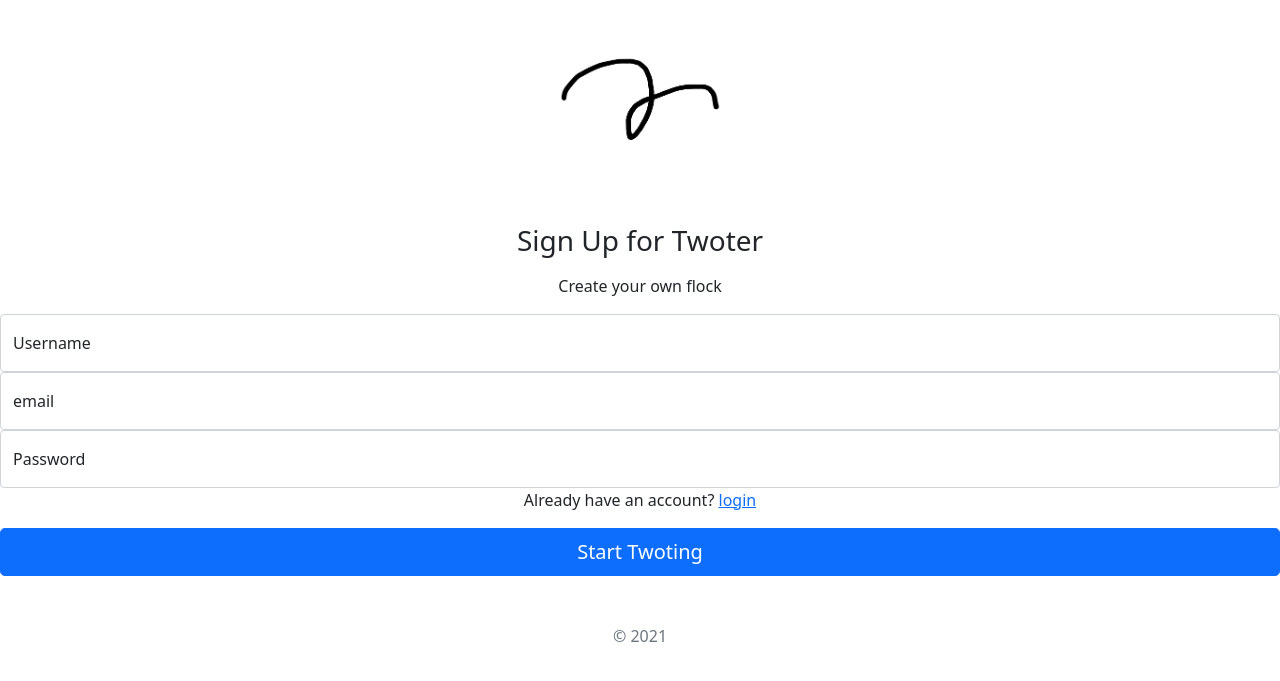
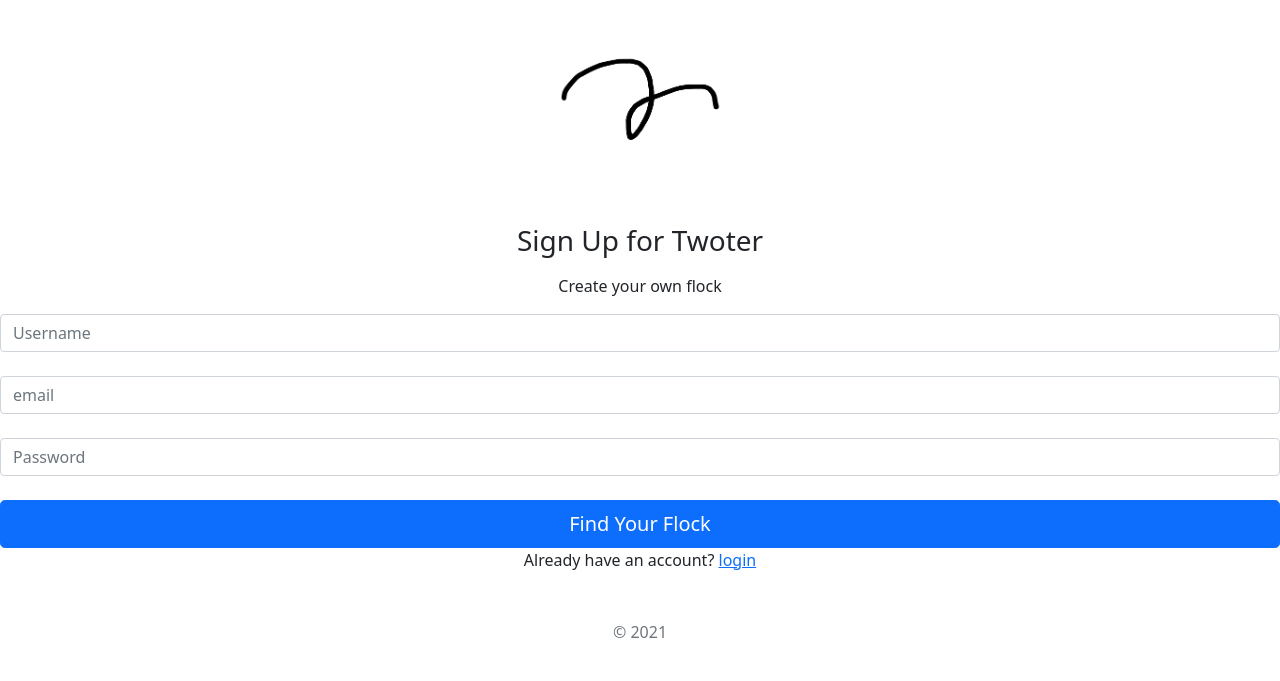
Before and after one commit to tylerBrittain42/Twoter, a Flask app: page /sign-up in a window 1280 px wide. Shown: the top 681 px of the page. Run offline with Flask 2, Linux system fonts and the light colour scheme; parts of the project's set-up code (start-up, migrations or seed data) failed here and were passed over.

Commit message:
login/sign-up tests

```diff
--- a/app/templates/sign-up.html
+++ b/app/templates/sign-up.html
@@ -8,7 +8,8 @@
     <meta name="generator" content="Hugo 0.88.1">
     <title>Twotter Sign-In</title>
 
-    <link rel="canonical" href="https://getbootstrap.com/docs/5.1/examples/sign-in/">
+    <link rel="canonical" href="https://getbootstrap.com/docs/5.1/examples/sign-in/"/>
+    <link href="{{ url_for('static', filename='style.css') }}"/>
 
 
 
@@ -35,31 +36,41 @@
     <!-- Custom styles for this template -->
     <link href="/Users/rafaeleduardolintao/Desktop/Twoter/bootstrap:css/examples/sign-in/signin.css" rel="stylesheet">
   </head>
+
+
   <body class="text-center">
 
     <main class="form-signin">
         <img class="mb-4" src="TwoterLogo.png" alt="" width="200" height="200">
         <h1 class="h3 mb-3 fw-normal">Sign Up for Twoter</h1>
         <p>Create your own flock</p>
+        {% with messages = get_flashed_messages() %}
+        {% if messages %}
         <form action="/sign-up" method="post">
-        <div class="form-floating">
-          <input type="username" class="form-control" id="floatingInput" placeholder="Username">
-          <label for="floatingInput">Username</label>
-        </div>
-        <div class="form-floating">
-          <input type="email" class="form-control" id="floatingInput" placeholder="email">
-          <label for="floatingInput">email</label>
-        </div>
-        <div class="form-floating">
-          <input type="password" class="form-control" id="floatingPassword" placeholder="Password">
-          <label for="floatingPassword">Password</label>
-        </div>
+          {% for message in messages %}
+          <li>{{ message }}</li>
+          {% endfor %}
+          {% endif %}
+          {% endwith %}
+        <form action="/sign-up" method="post" class="center-form">
+          <!--Username sign-up-->
+          <input type="text" class="form-control" id="username" placeholder="Username">
+          <label for="username"></label>
 
+          <!--email sig-up-->
+          <input type="email" class="form-control" id="email" placeholder="email">
+          <label for="email"></label>
+
+          <!--Password sign-up-->
+          <input type="password" class="form-control" id="password" placeholder="Password">
+          <label for="password"></label>
+
+          <button class="w-100 btn btn-lg btn-primary" type="submit">Find Your Flock</button>
+        </form>
 
         <div>
           <p>Already have an account? <a href='/login'>login</a></p>
         </div>
-        <button class="w-100 btn btn-lg btn-primary" type="submit">Start Twoting</button>
         <p class="mt-5 mb-3 text-muted">&copy; 2021</p>
       </form>
     </main>
```
Also changed, not shown: app/templates/login.html (+15 -21 lines), app/templates/feed.html (renamed from raf_templates/feed.html), 2 other files.
